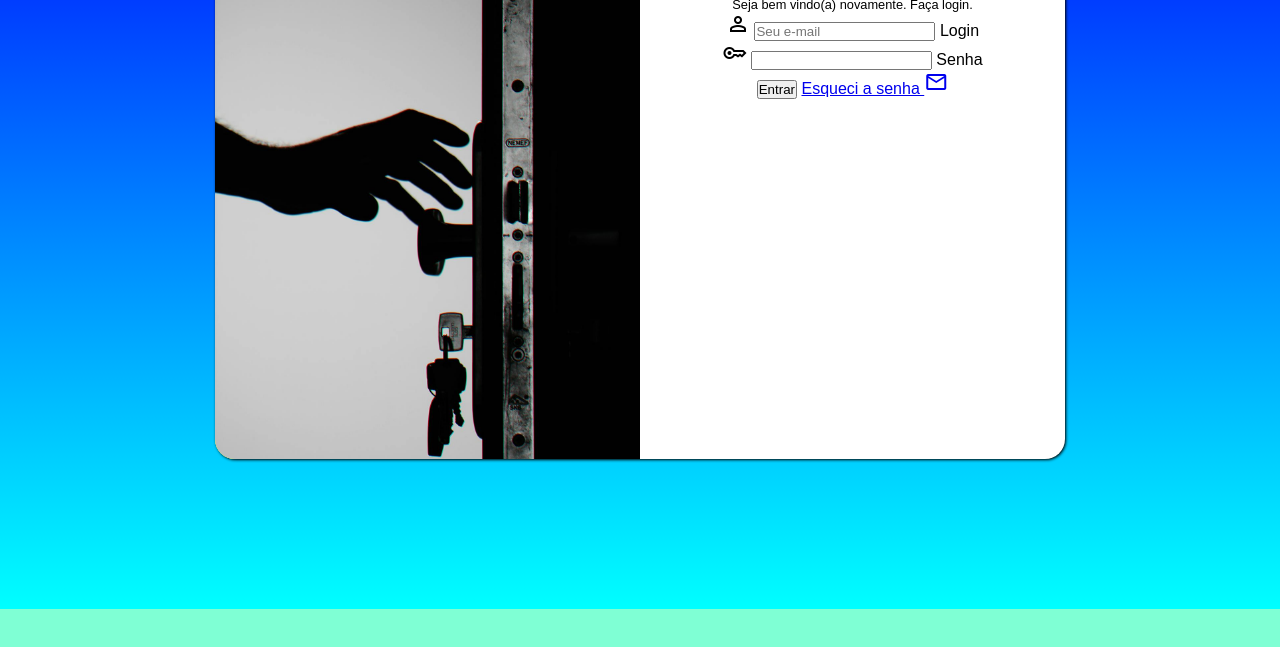
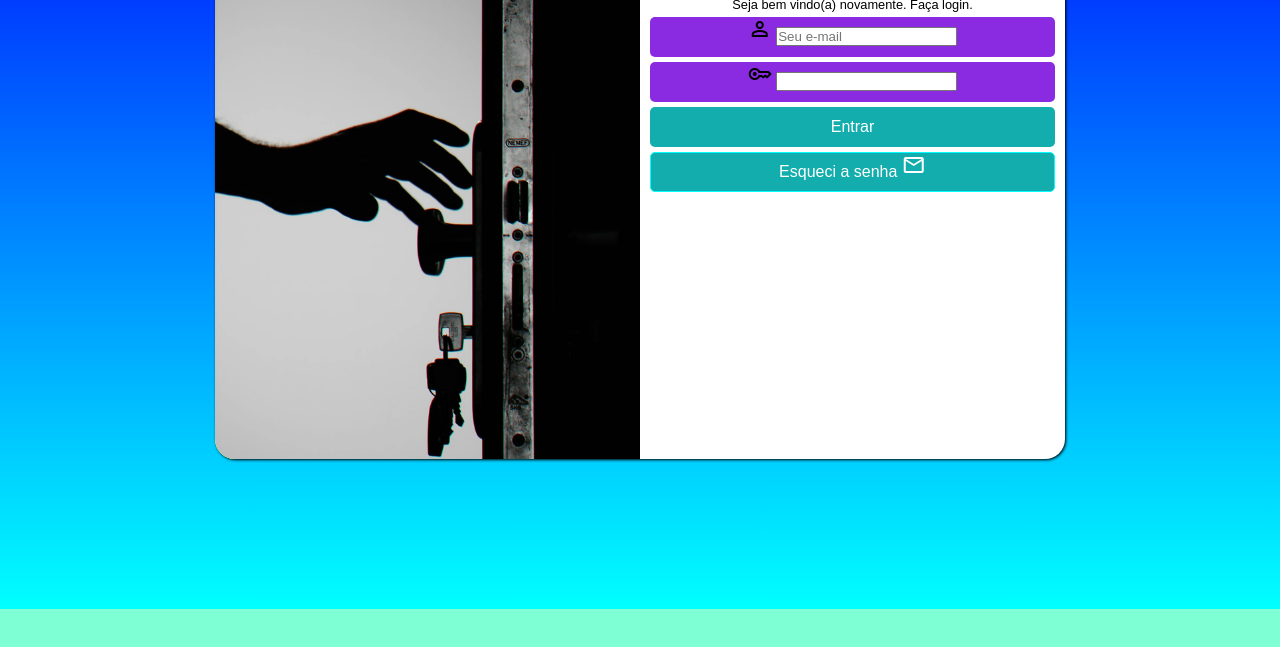
Before and after one commit to J-Grym/projeto-login, a plain HTML site: page index.html in a window 1280 px wide. Shown: the part 191-838 px from the top of the page. Drawn offline with nearby package versions, Linux system fonts and the light colour scheme.

Commit message:
Mais um passo atualizado

```diff
--- a/estilos/style.css
+++ b/estilos/style.css
@@ -56,3 +56,51 @@ div#formulario {
 div#formulario > p {
     font-size: 0.8em;
 }
+
+form > input[type=submit] {
+    display: block;
+    font-size: 1em;
+    width: 100%;
+    height: 40px;
+    background-color: rgb(19, 173, 173);
+    color: white;
+    border: none;
+    border-radius: 5px;
+}
+
+form > input[type=submit]:hover {
+    background-color: rgb(153, 239, 239);
+    color: black;
+}
+
+form > a.botao {
+    display: block;
+    text-align: center;
+    font-size: 1em;
+    width: 100%;
+    height: 40px;
+    background-color: rgb(19, 173, 173);
+    border: 1px solid aqua;
+    border-radius: 5px;
+    text-decoration: none;
+    color: white;
+    margin-top: 5px;
+}
+
+form > a.botao:hover {
+    background-color: rgb(153, 239, 239);
+    color: black;
+}
+
+form > div.campo {
+    background-color: blueviolet;
+    display: block;
+    width: 100%;
+    height: 40px;
+    border-radius: 5px;
+    margin: 5px 0px;
+}
+
+div.campo > label {
+    display: none;
+}
--- a/index.html
+++ b/index.html
@@ -34,7 +34,7 @@
                         <label for="isenha">Senha</label>
                     </div>
                     <input type="submit" value="Entrar">
-                    <a href="esqueci.html">Esqueci a senha <span class="material-symbols-outlined">
+                    <a href="esqueci.html" class="botao">Esqueci a senha <span class="material-symbols-outlined">
                         mail
                         </span></a>
                 </form>
```
